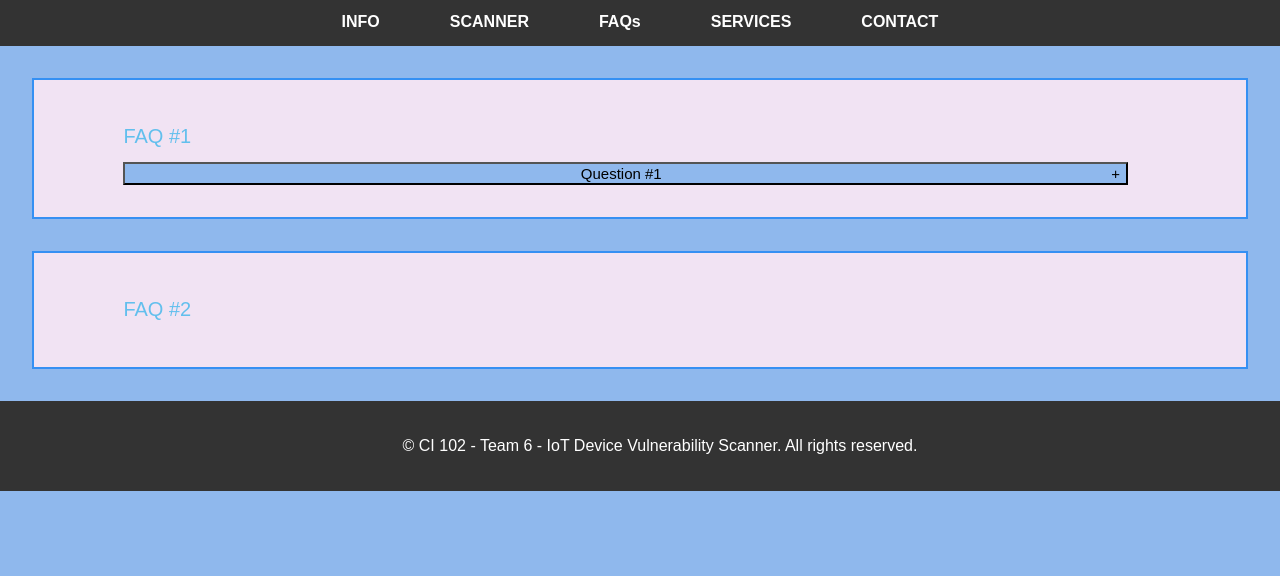
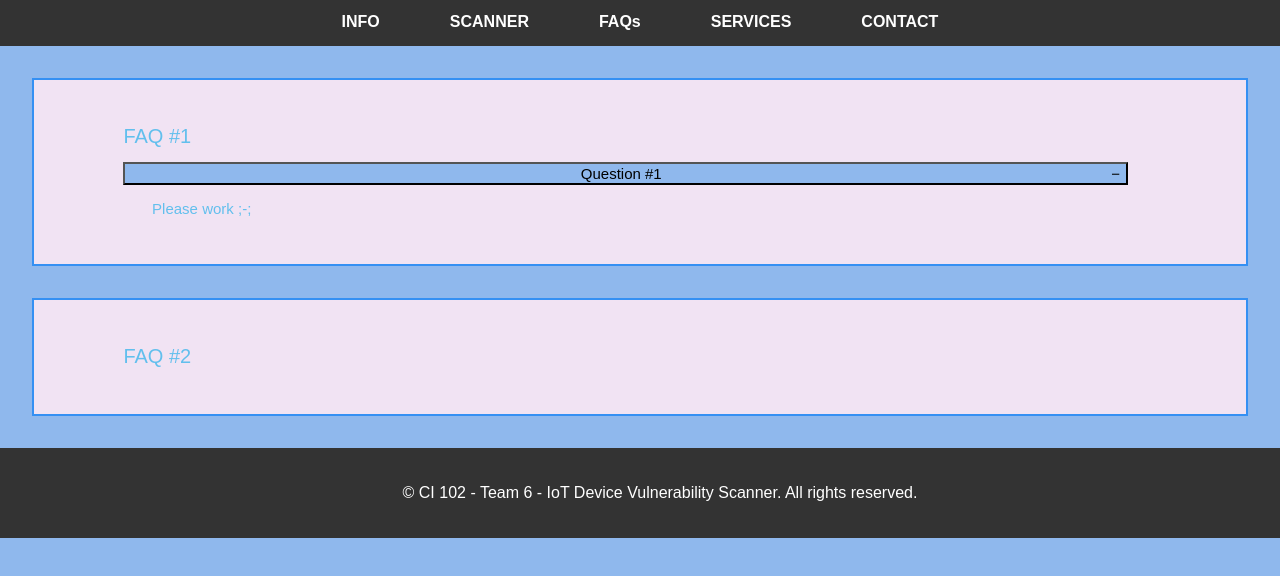
Before and after one commit to SebastianMotsch/CI-102-SyncSafe, a website: page public/faq.html in a window 1280 px wide. Both pictures are taken after a click on the button "Question #1". Shown: the part 202-778 px from the top of the page. Drawn offline with Linux system fonts and the light colour scheme.

Commit message:
Made the collapible work on FAQ page

```diff
--- a/public/faq.css
+++ b/public/faq.css
@@ -107,7 +107,9 @@ nav ul li a:hover {
     border: 2px solid yellow;
 }
 
-.collapse {
+
+
+.question {
     margin-inline: 5%;
     width: 87.5%;
     font-size: 15px;
@@ -115,20 +117,20 @@ nav ul li a:hover {
     background-color: var(--jordyblue);
 }
 
-.active, .collapse:hover {
+.question:hover {
     background-color: var(--periwinkle);
 }
 
-.collapse:after{
+.question:after{
     content: "\002B";
     float: right;
 }
 
-.active:after {
-    content: "\2796";
+.open:after {
+    content: "\2212";
 }
 
-.hidden {
+.answer {
     overflow: hidden;
     max-height: 0;
     text-indent: 7.5%;
--- a/public/faq.html
+++ b/public/faq.html
@@ -3,7 +3,6 @@
 <head>
     <meta charset="UTF-8">
     <meta name="viewport" content="width=device-width, initial-scale=1.0">
-    <script src="faq.js"></script>
     <title>FAQ</title>
     <link rel="stylesheet" type="text/css" href="faq.css">
 </head>
@@ -30,8 +29,8 @@
 
         <div class="section">
             <h1>FAQ #1</h1>
-            <button class="collapse">Question #1</button>
-            <div class="hidden">
+            <button class="question">Question #1</button>
+            <div class="answer">
                 <p>
                     Please work ;-;
                 </p>
@@ -41,7 +40,7 @@
             <h1>FAQ #2</h1>
 
         </div>
-
+        <script src="../faq.js"></script>
         <footer>
             <p>&copy; CI 102 - Team 6 - IoT Device Vulnerability Scanner. All rights
                 reserved.</p>
```
